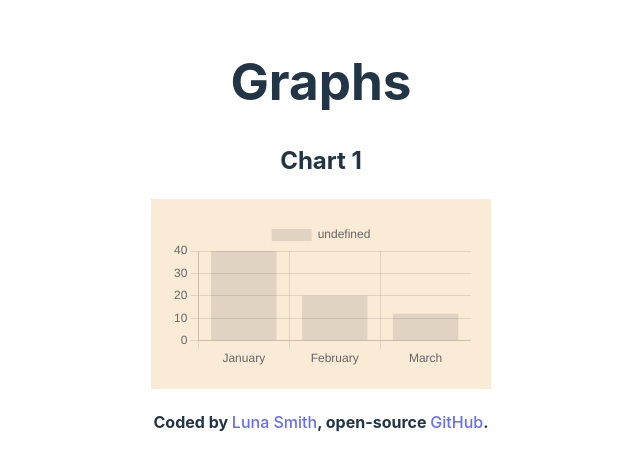
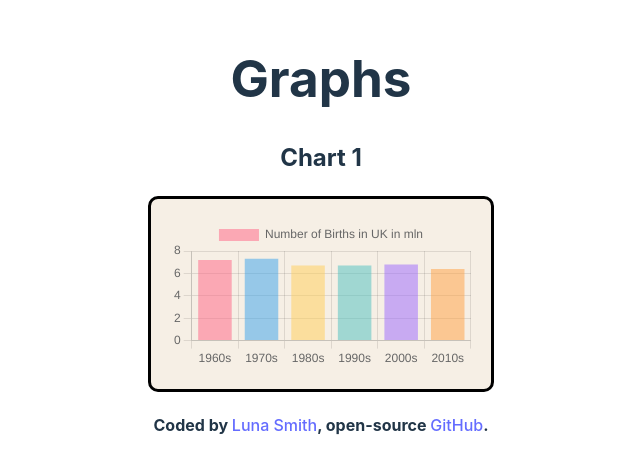
Before and after one commit to Lu-Smith/graphs_vue, a Vue app: page / in a window 1280 px wide. Shown: the part 163-636 px from the top of the page, without its empty margins (319-959 px from the left). Built offline with nearby package versions, Linux system fonts and the light colour scheme.

Commit message:
Updated MainGraphs.vue

```diff
--- a/src/components/MainGraphs.vue
+++ b/src/components/MainGraphs.vue
@@ -1,4 +1,5 @@
 <script setup lang="ts">
+import { ref} from 'vue'
 import {
   Chart as ChartJS,
   Title,
@@ -12,24 +13,45 @@ import { Bar } from 'vue-chartjs'
 
 ChartJS.register(CategoryScale, LinearScale, BarElement, Title, Tooltip, Legend)
 
-const data = {
-        labels: ['January', 'February', 'March'],
-        datasets: [{ data: [40, 20, 12] }]
-}
+const chartData = ref({
+    labels: ['1960s', '1970s', '1980s', '1990s', '2000s', '2010s'],
+    datasets: [
+    {
+      label: 'Number of Births in UK in mln',
+      data: [7.2, 7.3, 6.7, 6.7, 6.8, 6.4],
+      backgroundColor: [
+        'rgba(255, 99, 132, 0.5)',
+        'rgba(54, 162, 235, 0.5)',
+        'rgba(255, 206, 86, 0.5)',
+        'rgba(75, 192, 192, 0.5)',
+        'rgba(153, 102, 255, 0.5)',
+        'rgba(255, 159, 64, 0.5)'
+      ]
+    }
+  ]
+})
 
+const chartOptions = ref({
+  responsive: true
+})
 
 </script>
 
 <template>
     <h2>Chart 1</h2>
     <div class="chartContainer">
-        <Bar :data="data" />
+        <Bar
+            :options="chartOptions"
+            :data="chartData"
+        />
     </div>
 </template>
 
 <style scoped>
 .chartContainer {
-    background-color: antiquewhite;
+    background-color: rgb(246, 239, 229);
     padding: 20px;
+    border-radius: 10px;
+    border: 3px solid black;
 }
 </style>
```
